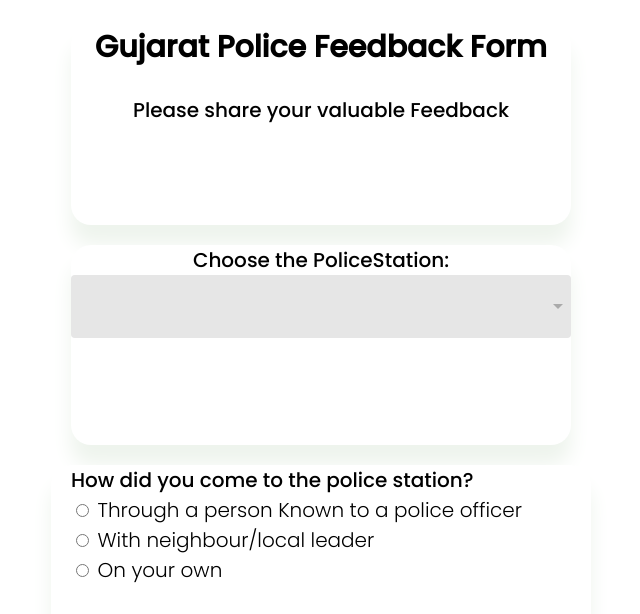
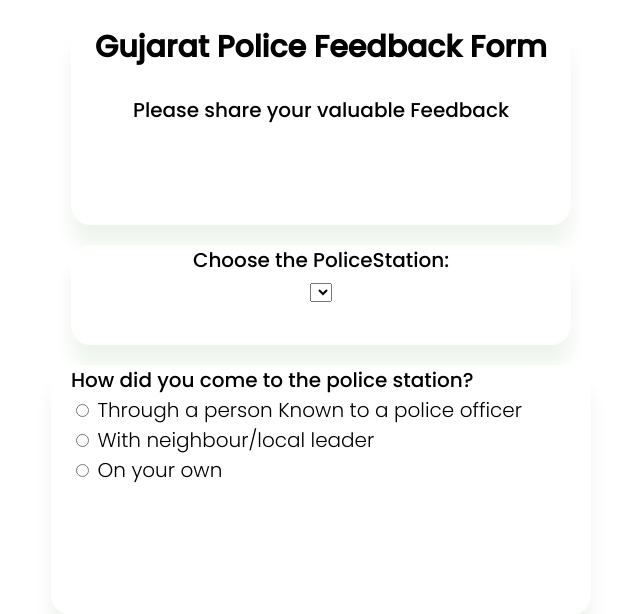
Before and after one commit to kriyanshii/ssip-user, a Flask app: page /load_police_stations in a window 1280 px wide. Shown: the top 614 px of the page, without its empty margins (319-959 px from the left). Run offline with Flask 2, Linux system fonts and the light colour scheme; data that the repository does not hold is empty.

Commit message:
added css to user_form.html

```diff
--- a/base/templates/user_form.html
+++ b/base/templates/user_form.html
@@ -39,47 +39,36 @@
 
         .dropdown{
             display: flex;
-            flex-direction: column;
+            flex-direction: row;
         }
 
-        .select-dropdown {
+        /* .select-dropdown {
             position: relative;
             background-color: #E6E6E6;
-            border-radius: 4px;
+            border-radius: 20px;
         }
         .select-dropdown select {
             font-size: 1rem;
             font-weight: normal;
+
             width: 50px;
-            /* max-width: 70%; */
+            max-width: 70%;
             padding: 8px 24px 8px 10px;
             border: none;
             background-color: transparent;
                 -webkit-appearance: none;
                 -moz-appearance: none;
             appearance: none;
-        }
-        .select-dropdown select:active, .select-dropdown select:focus {
-            outline: none;
-            box-shadow: none;
-        }
-        .select-dropdown:after {
-            content: "";
-            position: absolute;
-            top: 50%;
-            right: 8px;
-            width: 0;
-            height: 0;
-            margin-top: -2px;
-            border-top: 5px solid #aaa;
-            border-right: 5px solid transparent;
-            border-left: 5px solid transparent;
-        }
+        } */
 
         .heading p{
             font-weight: 500;
             margin: 0;
             /* opacity: 0.8; */
+        }
+
+        .q1{
+            height: 100px;
         }
 
         .q2{
@@ -177,7 +166,7 @@
         <p>Please share your valuable Feedback</p>
     </div>
     <form action="/insert_user_feedback" method="post">
-        <div class="heading">
+        <div class="heading q1">
             <label for="police_station_n-ame">Choose the PoliceStation:</label>
             <div class="select-dropdown">
             <select class="" name="police_station_name">
```
